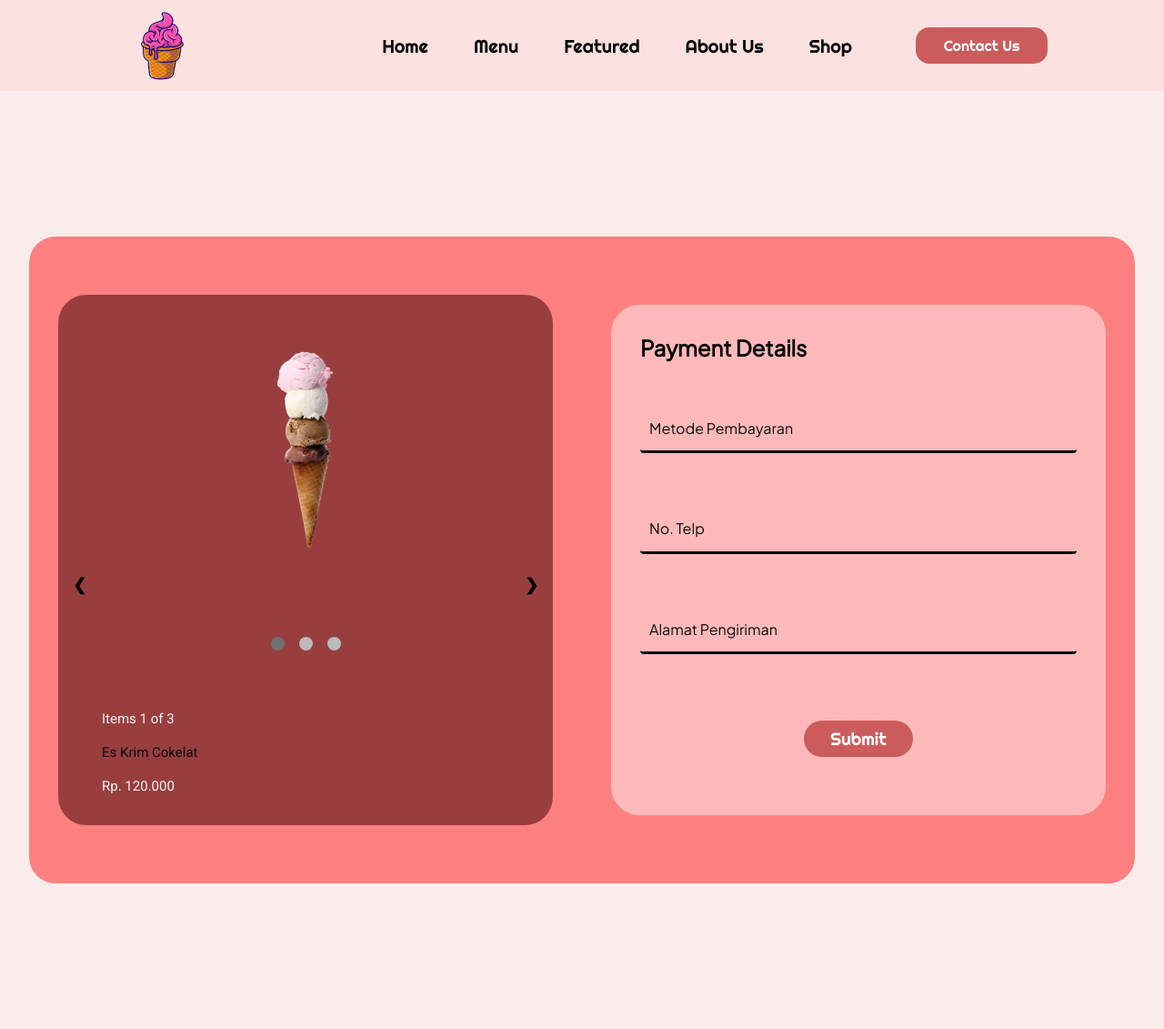
After one commit to yonathanfrans/Robbins-Fresh, a PHP site: page /payment.html in a window 1280 px wide. The commit adds this page. Shown: the whole page at 91% size. Run offline with PHP 8.4, Linux system fonts and the light colour scheme; some web fonts are replaced.

Commit message:
create payment & update

```diff
--- a/assets/css/style.css
+++ b/assets/css/style.css
@@ -541,12 +541,14 @@ form {
   gap: 25px;
 }
 
-.inputBox {
+.inputBox,
+.payment-box {
   position: relative;
   width: 100%;
 }
 
-.inputBox input {
+.inputBox input,
+.payment-box input {
   position: relative;
   width: 100%;
   background: white;
@@ -559,7 +561,8 @@ form {
   font-size: 1rem;
 }
 
-.inputBox label {
+.inputBox label,
+.payment-box label {
   position: absolute;
   left: 0;
   padding: 15px 10px;
@@ -613,7 +617,8 @@ form {
   cursor: pointer;
 }
 
-input[type="submit"]:active
+input[type="submit"]:active,
+button[type="submit"]:active
 {
   opacity: 0.6;
 }
@@ -971,6 +975,222 @@ input[type="submit"]:active
   padding: 10px 40px 10px 40px;
   font-size: 1rem;
 }
+
+/* payment-page */
+.payment-page {
+  background-color: linear-gradient(180deg, #FBFFFA 0%, #FFA8A8 89.58%);
+}
+
+#payment {
+  margin: 10rem 2rem;
+}
+
+.payment-containers {
+  display: flex;
+  justify-content: center;
+  align-items: center;
+  flex-direction: row;
+  border-radius: 29px;
+  background: #FF8080;
+}
+
+.slideshow-container {
+  display: flex;
+  flex-direction: column;
+  align-items: center;
+  justify-content: center;
+  position: relative;
+  border-radius: 31px;
+  background: #993E3E;
+  width: 50%;
+  padding: 2rem;
+  margin: 4rem 2rem;
+}
+
+.mySlides {
+  display: none;
+  justify-content: center;
+  align-items: center;
+  flex-direction: column;
+  text-align: center;
+  padding: 20px;
+}
+
+.mySlides img {
+  width: 100%;
+  height: auto;
+}
+
+.prev, .next {
+  position: absolute;
+  top: 50%;
+  width: auto;
+  padding: 16px;
+  color: black;
+  font-weight: bold;
+  font-size: 18px;
+  transition: 0.6s ease;
+  border-radius: 0 3px 3px 0;
+  user-select: none;
+  z-index: 1;
+}
+
+.next {
+  right: 0;
+  border-radius: 3px 0 0 3px;
+}
+
+.prev {
+  left: 0;
+  border-radius: 0 3px 3px 0;
+}
+
+
+.prev:hover, .next:hover {
+  background-color: rgba(0,0,0,0.8);
+}
+
+.numbertext,
+.text,
+.payment-price {
+    margin-top: 1rem;
+    color: #f2f2f2;
+    font-size: 15px;
+    width: 100%;
+    padding: 0.1rem 1rem;
+    font-family: var(--second-font);
+}
+
+.text {
+  color: #0B0A0A;
+}
+
+.itemsDot {
+  display: flex;
+  justify-content: center;
+  align-items: center;
+  margin: 2rem 0;
+}
+
+.dot {
+  cursor: pointer;
+  height: 15px;
+  width: 15px;
+  margin: 1rem 0.5rem;
+  background-color: #bbb;
+  border-radius: 50%;
+  transition: background-color 0.6s ease;
+}
+
+.active, .dot:hover {
+  background-color: #717171;
+}
+
+.fade {
+  animation-name: fade;
+  animation-duration: 1.5s;
+}
+
+@keyframes fade {
+  from {opacity: .4}
+  to {opacity: 1}
+}
+
+.payment-details {
+  border-radius: 31px;
+  background: var(--fourth-color);
+  display: flex;
+  flex-direction: column;
+  justify-content: center;
+  width: 50%;
+  padding: 2rem;
+  margin: 4rem 2rem;
+  font-family: var(--fourth-font);
+}
+
+.payment-box {
+  margin: 1rem auto;
+}
+
+.payment-title {
+  font-size: 1.5rem;
+  margin-bottom: 2rem;
+}
+
+.payment-box label {
+  color: #0B0A0A;
+}
+
+.payment-box input {
+  background: var(--fourth-color);
+  color: #0B0A0A;
+  border-bottom: 3px solid #0B0A0A;
+}
+
+.payment-details form button {
+  width: 120px;
+  border-radius: 27.5px;
+  background: var(--second-color);
+  border: none;
+  font-size: 1.2rem;
+  color: #FFFFFF;
+  font-family: var(--main-font);
+  padding: 0.5rem 1.7rem;
+  margin: 2rem auto;
+}
+
+/* payment success */
+.success {
+  display: none;
+  flex-direction: column;
+  justify-content: center;
+  border-radius: 31px;
+  background: #FFF;
+  width: 700px;
+  margin: 4rem auto;
+}
+
+.title-success {
+  text-align: center;
+  margin: 2rem auto 4rem;
+}
+
+.title-success h1 {
+  font-family: var(--fourth-font);
+  font-size: 1.5rem;
+  font-weight: 800;
+}
+
+.success i {
+  font-size: 5rem;
+  color: #70F294;
+}
+
+.step-containers {
+  display: flex;
+  flex-direction: column;
+  justify-content: center;
+  margin: 2rem 3rem;
+}
+
+.step-list {
+  display: flex;
+  align-items: center;
+  gap: 3rem;
+}
+
+.step-text {
+  line-height: 3;
+  font-size: 1.2rem;
+  font-family: var(--second-font);
+}
+
+.vl {
+  border-left: 3px solid #70F294;
+  height: 75px;
+  margin-left: 2.5rem;
+}
+
 
 /* Responsive */
 @media screen and (max-width: 991px) {
--- a/assets/js/script.js
+++ b/assets/js/script.js
@@ -69,3 +69,66 @@ if (registerLink && loginLink && signupForm && signinForm && loginForm) {
       loginForm.style.height = '450px';
     });
 }
+
+// Menampilkan isi pesan berhasil pada payment form
+const paymentBtn = document.getElementById('paymentSubmit');
+const paymentForm = document.getElementById('payment');
+const successMsg = document.getElementById('Success');
+
+
+if (paymentBtn && successMsg) {
+    paymentBtn.addEventListener('click', function(event) {
+        event.preventDefault();
+
+        const inputs = paymentForm.querySelectorAll('input');
+
+        let allInputsFilled = true;
+        inputs.forEach(input => {
+            if (input.value === '') {
+                allInputsFilled = false;
+            }
+        });
+
+        if (allInputsFilled) {
+            successMsg.style.display = 'flex';
+            paymentForm.style.display = 'none';
+
+        } else {
+            alert('Harap isi semua form terlebih dahulu.');
+        }
+    });
+};
+
+// slideshow payment
+let slideIndex = 1;
+showSlides(slideIndex);
+
+
+function plusSlides(n) {
+  showSlides(slideIndex += n);
+}
+
+
+function currentSlide(n) {
+  showSlides(slideIndex = n);
+}
+
+function showSlides(n) {
+  let i;
+  let slides = document.getElementsByClassName("mySlides");
+  let dots = document.getElementsByClassName("dot");
+  let numbertext = document.getElementsByClassName("numbertext")[0];
+
+  if (n > slides.length) {slideIndex = 1}
+  if (n < 1) {slideIndex = slides.length}
+  for (i = 0; i < slides.length; i++) {
+    slides[i].style.display = "none";
+  }
+  for (i = 0; i < dots.length; i++) {
+    dots[i].className = dots[i].className.replace(" active", "");
+  }
+
+  slides[slideIndex-1].style.display = "flex";
+  dots[slideIndex-1].className += " active";
+  numbertext.textContent = "Items " + slideIndex + " of " + slides.length;
+}
--- a/index.html
+++ b/index.html
@@ -45,7 +45,7 @@
                 <h1 class="home-title"><span>Robbins</span>’fresh</h1>
                 <h2 class="home-title2">Ice Cream Shop</h2>
                 <p>Lorem Ipsum is simply dummy text of the printing and typesetting industry. Lorem Ipsum has been the industry's </p>
-                <a href="#" class="btn-home">Try It Now</a>
+                <a href="#menu" class="btn-home">Try It Now</a>
             </div>
             <div class="img-box">
                 <div class="home-pic1">
--- a/menu-page.html
+++ b/menu-page.html
@@ -25,8 +25,6 @@
                         <li class="nav-item"><a href="index.html#shop" class="nav-link">Shop</a></li>
                     </ul>
                     <a href="contact.html" class="btn-contact">Contact Us</a>
-                </div>
-                <div class="nav-toggle bx bxs-grid-alt">
                 </div>
             </div>
         </nav>
@@ -167,6 +165,10 @@
                 </div>
             </div>
         </section>
+
+        <aside>
+
+        </aside>
     </main>
 </body>
 </html>
--- /dev/null
+++ b/payment.html
@@ -0,0 +1,132 @@
+<!DOCTYPE html>
+<html lang="en">
+<head>
+    <meta charset="UTF-8">
+    <meta http-equiv="X-UA-Compatible" content="IE=edge">
+    <meta name="viewport" content="width=device-width, initial-scale=1.0">
+    <title>Robbins'Fresh</title>
+
+    <!-- My Css -->
+    <link rel="stylesheet" href="assets/css/style.css">
+
+    <!-- Boxicons -->
+    <link href='https://unpkg.com/boxicons@2.0.9/css/boxicons.min.css' rel='stylesheet'>
+</head>
+<body class="payment-page">
+    <!-- Navbar -->
+    <header>
+        <nav class="navbar">
+            <div class="container nav-wrapper">
+                <a href="index.html" class="logo">
+                    <img src="./assets/img/logo/logo-nav.png" alt="logo-nav">
+                </a>
+                <div class="navbar-wrapper">
+                    <ul class="nav-list">
+                        <li class="nav-item"><a href="index.html" class="nav-link">Home</a></li>
+                        <li class="nav-item"><a href="index.html#menu" class="nav-link">Menu</a></li>
+                        <li class="nav-item"><a href="index.html#featured" class="nav-link">Featured</a></li>
+                        <li class="nav-item"><a href="about.html#about" class="nav-link">About Us</a></li>
+                        <li class="nav-item"><a href="index.html#shop" class="nav-link">Shop</a></li>
+                    </ul>
+                    <a href="contact.html" class="btn-contact">Contact Us</a>
+                </div>
+            </div>
+        </nav>
+    </header>
+
+    <main>
+        <section id="payment">
+            <div class="payment-containers">
+                <div class="slideshow-container">
+                    <div class="mySlides fade">
+                        <img src="./assets/img/featured-box2.png" alt="">
+                    </div>
+                    <div class="mySlides fade">
+                        <img src="./assets/img/featured-box3.png" alt="">
+                    </div>
+                    <div class="mySlides fade">
+                        <img src="./assets/img/featured-box1.png" alt="">
+                    </div>
+
+                    <div class="itemsDot">
+                        <span class="dot" onclick="currentSlide(1)"></span>
+                        <span class="dot" onclick="currentSlide(2)"></span>
+                        <span class="dot" onclick="currentSlide(3)"></span>
+                    </div>
+
+                    <div class="numbertext">Items 1 of 3</div>
+                    <div class="text">Es Krim Cokelat</div>
+                    <div class="payment-price">Rp. 120.000</div>
+
+                    <a class="prev" onclick="plusSlides(-1)">&#10094;</a>
+                    <a class="next" onclick="plusSlides(1)">&#10095;</a>
+                </div>
+
+                <div class="payment-details">
+                    <h1 class="payment-title">Payment Details</h1>
+                    <form action="#">
+                        <div class="payment-box">
+                            <input type="text" name="metodePembayaran" required>
+                            <label for="metodePembayaran">Metode Pembayaran</label>
+                        </div>
+                        <div class="payment-box">
+                            <input type="tel" name="notelp" required>
+                            <label for="notelp">No. Telp</label>
+                        </div>
+                        <div class="payment-box">
+                            <input type="text" name="alamat" required>
+                            <label for="alamat">Alamat Pengiriman</label>
+                        </div>
+                        <button type="submit" id="paymentSubmit">Submit</button>
+                    </form>
+                </div>
+            </div>
+        </section>
+
+        <div class="success" id="Success">
+            <div class="title-success">
+                <i class='bx bxs-check-circle'></i>
+                <h1>Pembayaran sudah berhasil!</h1>
+            </div>
+            <div class="step-containers">
+                <div class="step-list">
+                    <i class='bx bxs-check-circle'></i>
+                    <div class="step-text">
+                        <p>Metode Pembayaran</p>
+                        <p>Bca- ******999</p>
+                    </div>
+                </div>
+                <div class="vl"></div>
+                <div class="step-list">
+                    <i class='bx bxs-check-circle'></i>
+                    <div class="step-text">
+                        <p>Data Tanggal Pemesanan</p>
+                        <p>19-10-2023</p>
+                    </div>
+                </div>
+                <div class="vl"></div>
+                <div class="step-list">
+                    <i class='bx bxs-check-circle'></i>
+                    <div class="step-text">
+                        <p>Data Customer</p>
+                        <p>No hp : 08122222222</p>
+                    </div>
+                </div>
+                <div class="vl"></div>
+                <div class="step-list">
+                    <i class='bx bx-loader-circle'></i>
+                    <div class="step-text">
+                        <p>Pesanan Selesai</p>
+                        <p>Sedang disiapkan</p>
+                    </div>
+                </div>
+            </div>
+        </div>
+
+
+    </main>
+
+
+    <script src="/assets/js/script.js"></script>
+</body>
+</html>
```
Also changed, not shown: other parts of assets/css/style.css (+11 -11 lines).
